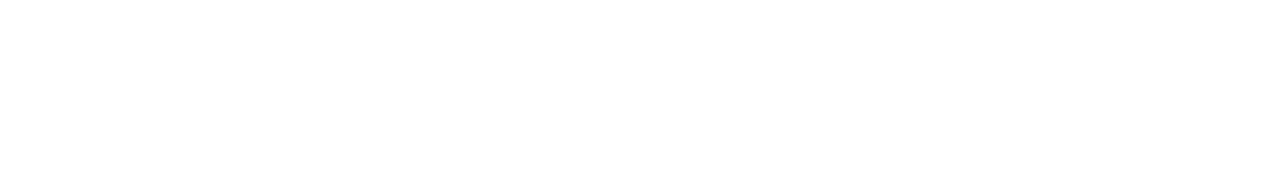
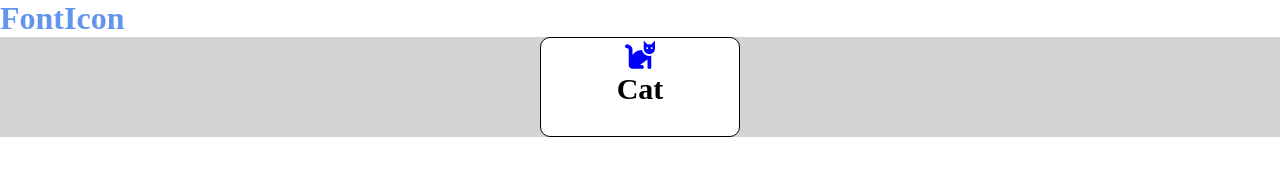
Before and after one commit to DanieleKun/js-es6-icons, a plain HTML site: page index.html in a window 1280 px wide. Drawn offline with Linux system fonts and the light colour scheme.

Commit message:
problema nell'inserire le classi dinamicamente dall'array

```diff
--- a/data.js
+++ b/data.js
@@ -1,3 +1,5 @@
+const myIcon =
+
 [
 	{
 		name: 'cat',
@@ -112,3 +114,31 @@
 		color: 'blue'
 	}
 ];
+
+const myIconContainer = document.getElementById("container-icon")
+
+// Funzione per creare elementi nel DOM
+const createMyEl = (myClass, myEl) => {
+    const myElement = document.createElement(myEl);
+    myElement.className = myClass;
+    return myElement;
+}
+
+for (let i = 0; i < myIcon.length; i++) {
+	let myIconCard = myIcon[i];
+
+	let myCard = createMyEl("icon-card", "div");
+	let icon = createMyEl(myIcon["family"] myIcon["prefix"] myIcon["name"], "i");
+	console.log(icon);
+
+	myCard.append(icon);
+	myIconContainer.append(myCard);
+
+}
+
+// const animalIcon = myIcon.filter((icon) => { return (icon.type === "animal")
+// });
+
+// let animalIconCard = createMyEl("i");
+// myIconContainer.append(animalIconCard);
+// console.log(animalIconCard);
--- a/index.html
+++ b/index.html
@@ -5,10 +5,21 @@
     <meta http-equiv="X-UA-Compatible" content="IE=edge">
     <meta name="viewport" content="width=device-width, initial-scale=1.0">
     <link rel="stylesheet" href="https://cdnjs.cloudflare.com/ajax/libs/font-awesome/5.15.4/css/all.min.css">
+    <link rel="stylesheet" href="style.css">
     <title>Document</title>
 </head>
 <body>
 
+    <header>
+        <h1>FontIcon</h1>
+    </header>
+
+    <main id="container-icon">
+        <div class="icon-card">
+            <i class="fas fa-cat blue"></i>
+            <h4>Cat</h4>
+        </div>
+    </main>
 
 
     <script src="data.js"></script>
--- a/style.css
+++ b/style.css
@@ -0,0 +1,38 @@
+* {
+    margin: 0;
+    padding: 0;
+    box-sizing: border-box;
+}
+
+header {
+    color: cornflowerblue;
+}
+
+#container-icon{
+    display: flex;
+    justify-content: space-around;
+    flex-wrap: wrap;
+    background-color: lightgray;
+}
+
+.icon-card{
+    width: 200px;
+    height: 100px;
+    background-color: white;
+    border: 1px solid black;
+    border-radius: 10px;
+    text-align: center;
+    font-size: 30px;
+}
+
+.blue {
+    color: blue;
+}
+
+.orange {
+    color: orange;
+}
+
+.violet {
+    color: violet;
+}
```
